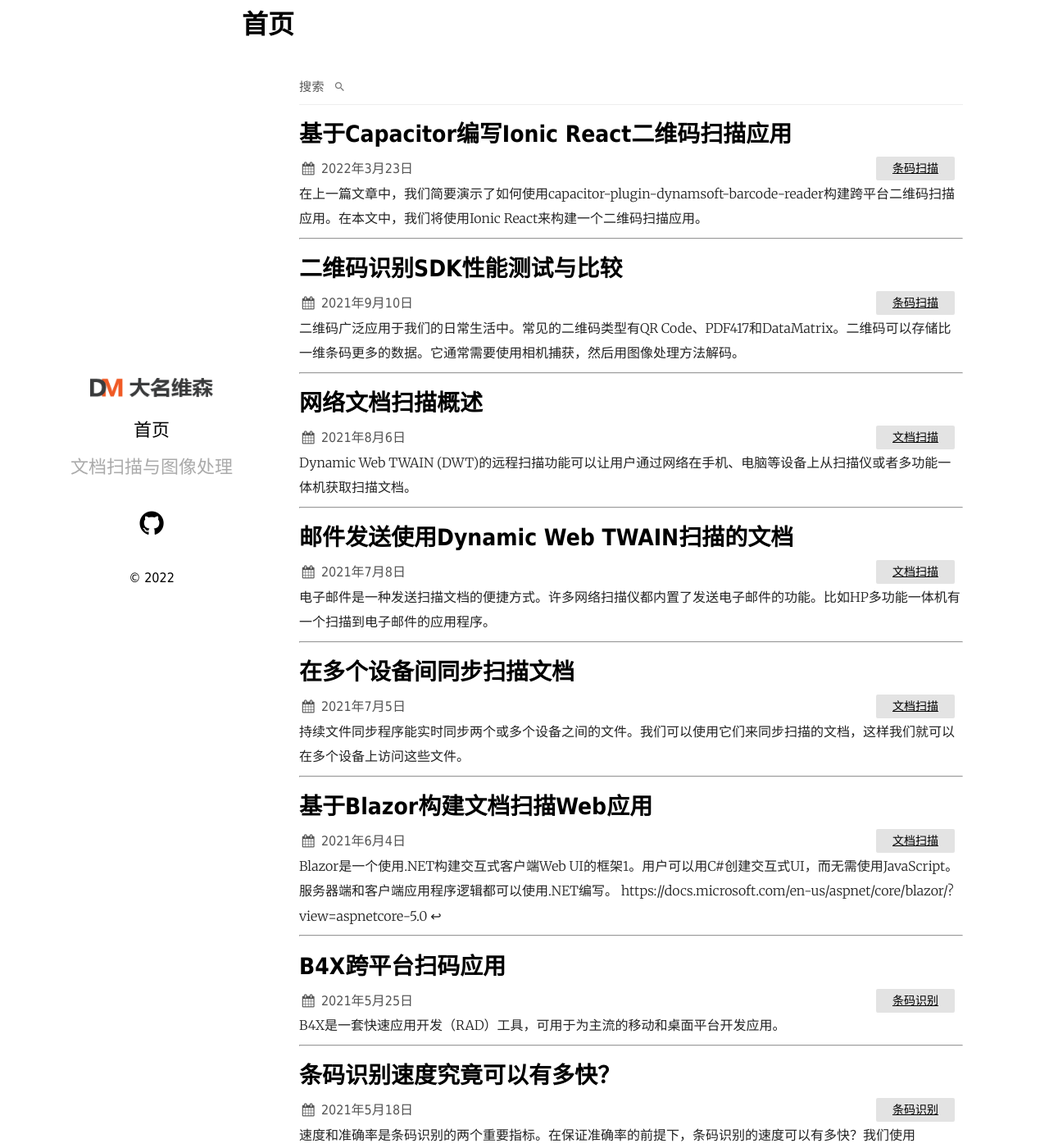
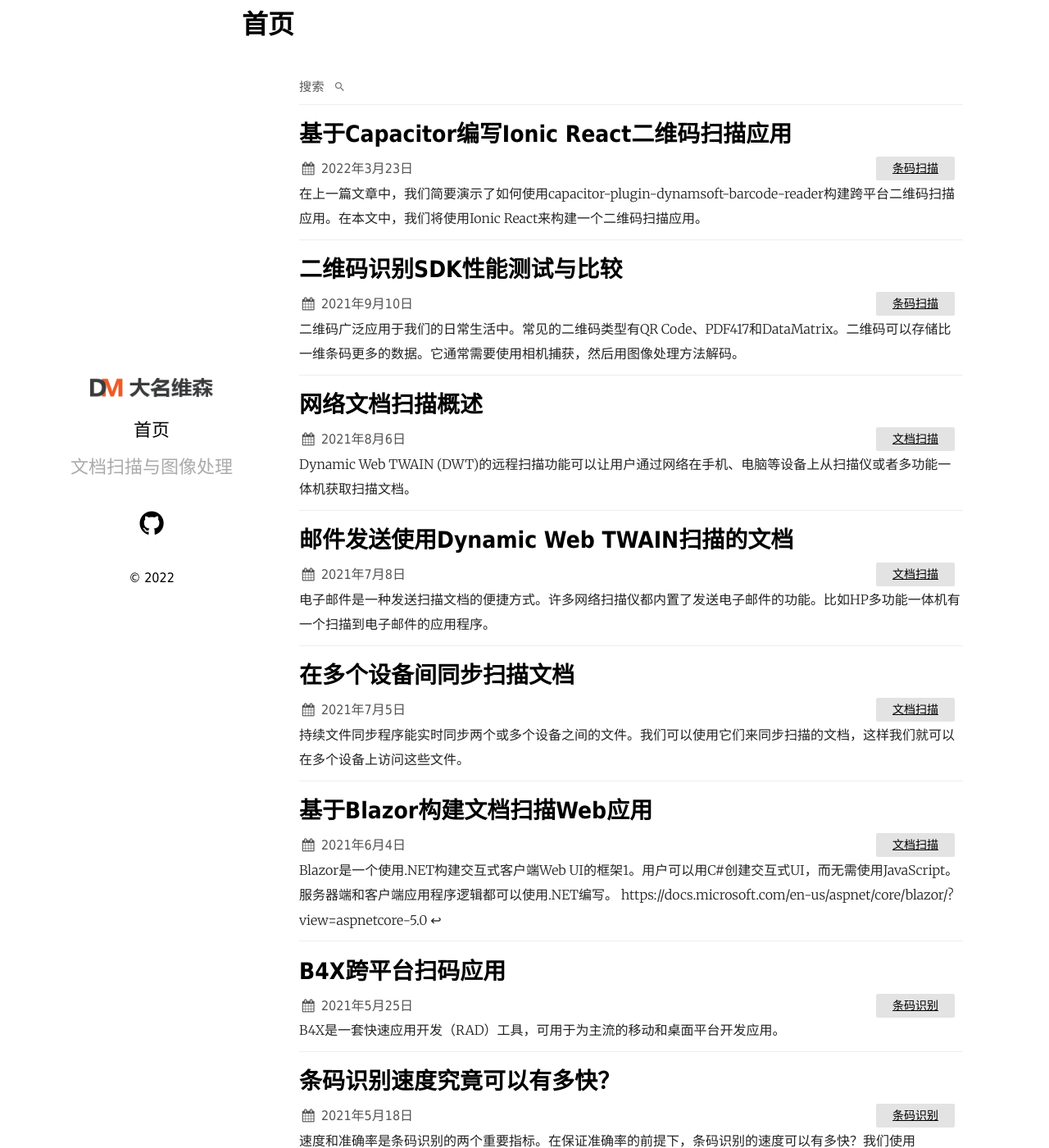
Before and after one commit to damingsoft/damingsoft.github.io, a Jekyll site: the page built from index.md, in a window 1280 px wide and 1400 px high. Shown: the whole window at 82% size. Built offline with Jekyll 4.4.1, drawn with Linux system fonts in a browser that asks for light colours.

Commit message:
use css border instead of hr

```diff
--- a/_layouts/home.html
+++ b/_layouts/home.html
@@ -47,7 +47,6 @@ layout: default
             {{ post.excerpt  | markdownify | strip_html }}
           {%- endif -%}
         </div>
-        <hr/>
       </li>
     {%- endfor -%}
   </ul>
--- a/_sass/plain.scss
+++ b/_sass/plain.scss
@@ -256,6 +256,8 @@ main {
   font-weight: 300;
   color: #222;
   line-height: 1.9em;
+  padding-bottom: 10px;
+  border-bottom: 1px solid #eee;
   p {
     margin-top: 10px;
   }
```
